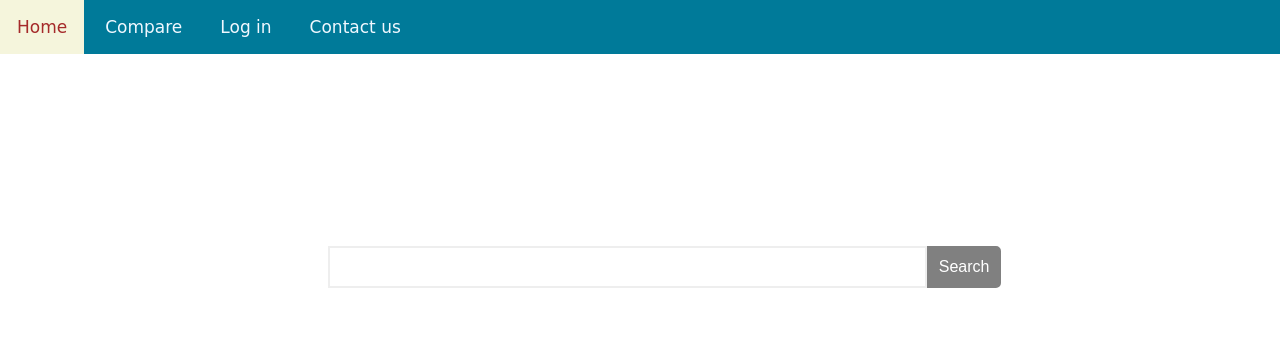
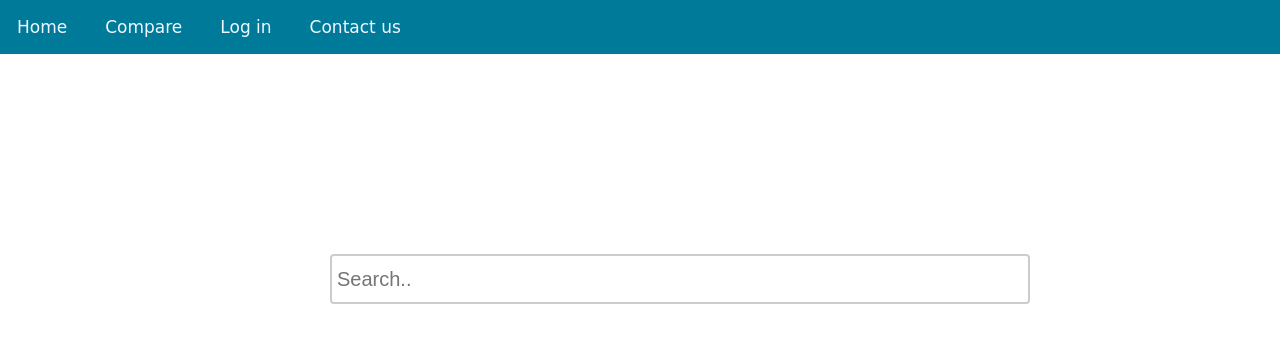
Before and after one commit to codewitcher/best_deals, a plain HTML site: page index.html in a window 1280 px wide. Drawn offline with Linux system fonts and the light colour scheme.

Commit message:
Revert "update"

```diff
--- a/index.html
+++ b/index.html
@@ -14,16 +14,9 @@
         <a class="n" href="">Log in</a>
         <a class="n" href="">Contact us</a>
     </ul>
-    </div>
-<form id="frm" align="center">
-    <input class="sbar" type="text" name="search" placeholder="">
-    <input class="b" type="button" value="Search">
- </form>
+</div>
 
-
-
-
-
+<input id="search" type="text" name="search" placeholder="Search..">
 
 
 
--- a/style_sheet.css
+++ b/style_sheet.css
@@ -4,7 +4,7 @@ body{
 
 }
 #nav{
-    max-width:100%;
+    width: auto;
 
 }
 #ulist{
@@ -14,59 +14,41 @@ body{
     margin: 0;
     padding: 0;
 }
+#logo{
+
+    height: 58;
+    width: 130;
+    float: left;
+    }
 a.n{
     color: aliceblue;
     padding: 17px;
-    display:inline-block;
+    display:inline-table;
     text-align: center;
     text-decoration: none;
     font-size: 17px;
     font-family: cursive;
 
 }
+#search{
+    text-shadow: 5px;
+    margin: 0;
+    padding: 5px;
+    width: 700px;
+    height: 50px;
+    position: relative;
+    top: 200px;
+    left: 330px;
+    border-radius: 4px;
+    border: 2px solid #ccc;
+    background-color: white;
+    font-size: 20px;
+    color:dimgrey;
+    transition: width 0.4s ease-in-out;
+}
+
+}
 a.n:hover{
     color: brown;
     background-color: beige;
 }
-/*search bar */
-#frm{
-    margin-top: 15%;
-    margin-left: 10%;
-    margin-right: 12%;
-}
-
-
-
-
-input.sbar{
-    margin-right: 0;
-    box-sizing: border-box;
-    padding: 10px;
-    width:60%;
-    font-size: 16px;
-    border: 2px solid #eee;
-
-}
-input.b{
-    background-color: gray;
-    border: 2px solid gray;
-    color: white;
-    padding: 10px;
-    text-align: center;
-    text-decoration: none;
-    display: inline;
-    font-size: 16px;
-    margin:0;
-    -webkit-transition-duration: 0.2;
-    transition-duration: 0.3s;
-    cursor: pointer;
-    border-bottom-right-radius: 5px;
-    border-top-right-radius: 5px;
-    position: fixed;
-
-}
-input.b:hover{
-    background-color: white;
-    color: black;
-    box-shadow: 0 0 5px gray;
-}
```
